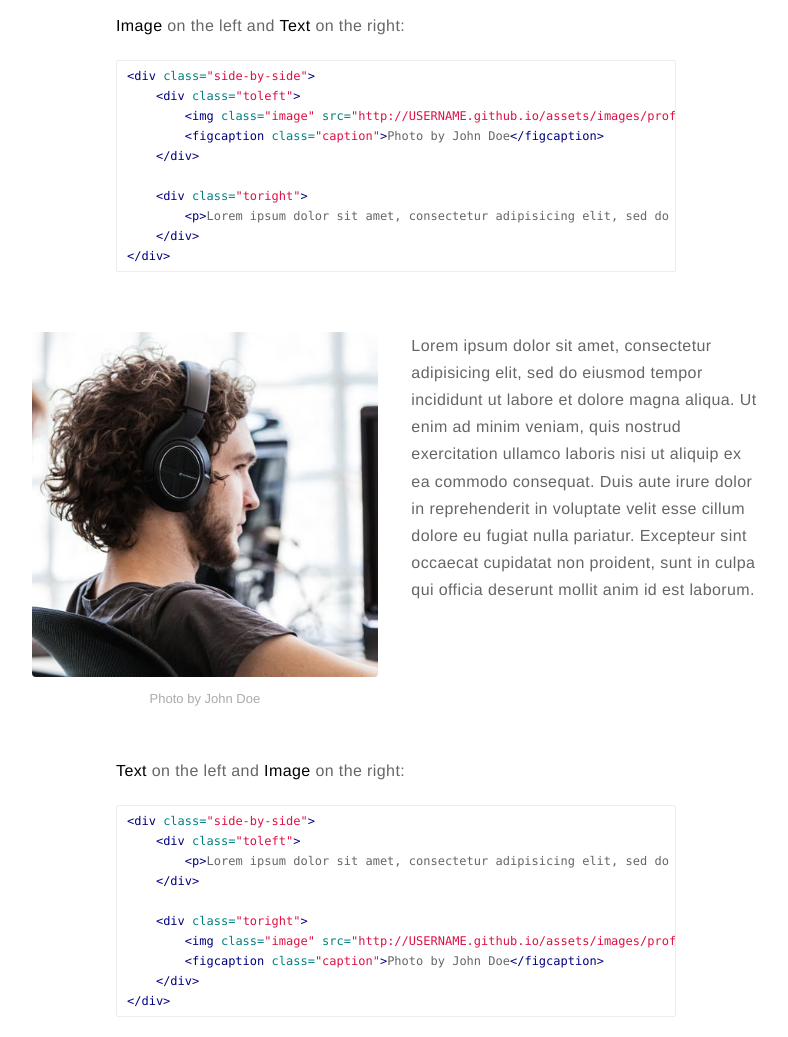
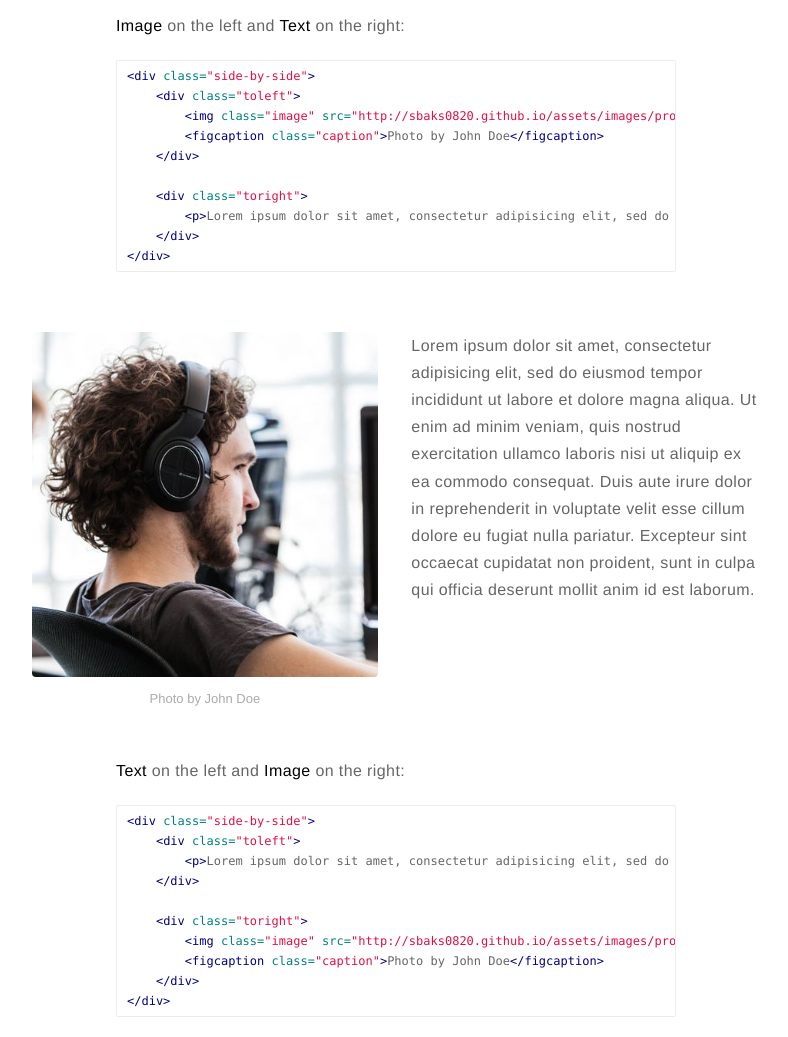
Before and after one commit to srya-b/srya-b.github.io, a Jekyll site: the page built from _posts/2015-02-24-markdown-extra-components.markdown, in a window 1280 px wide and 1400 px high, scrolled down 1068 px. Shown: the part 151-1188 px from the top of the window, without its empty margins (244-1032 px from the left). Built offline with Jekyll 4.4.1, drawn with Linux system fonts in a browser that asks for light colours; comment, search, counter and statistics services are not loaded; part of the change alters nothing that is shown.

Commit message:
wrong url

```diff
--- a/_config.yml
+++ b/_config.yml
@@ -17,7 +17,7 @@ resume-external: false
 resume-url: resume.pdf
 
 #url: https://koppl.in/indigo
-url: http://USERNAME.github.io
+url: http://sbaks0820.github.io
 
 permalink: /:title/
 
```
